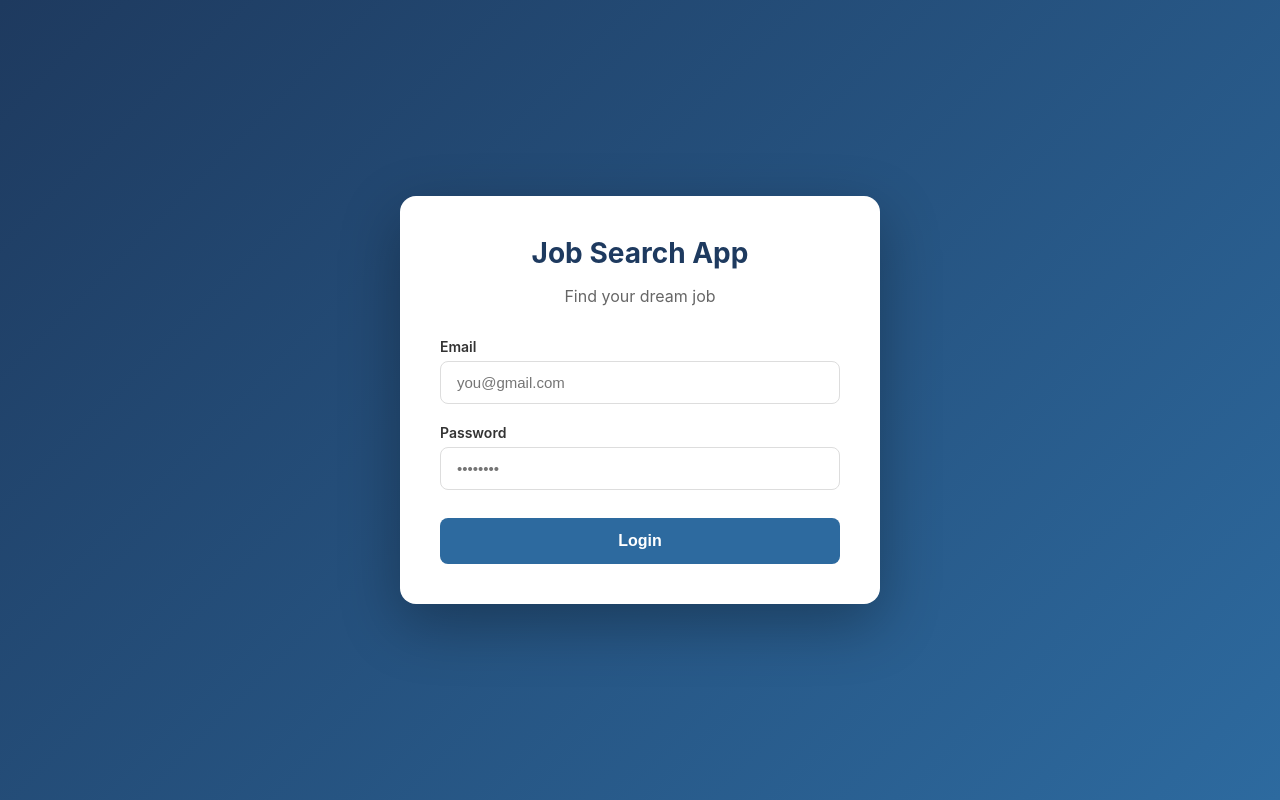
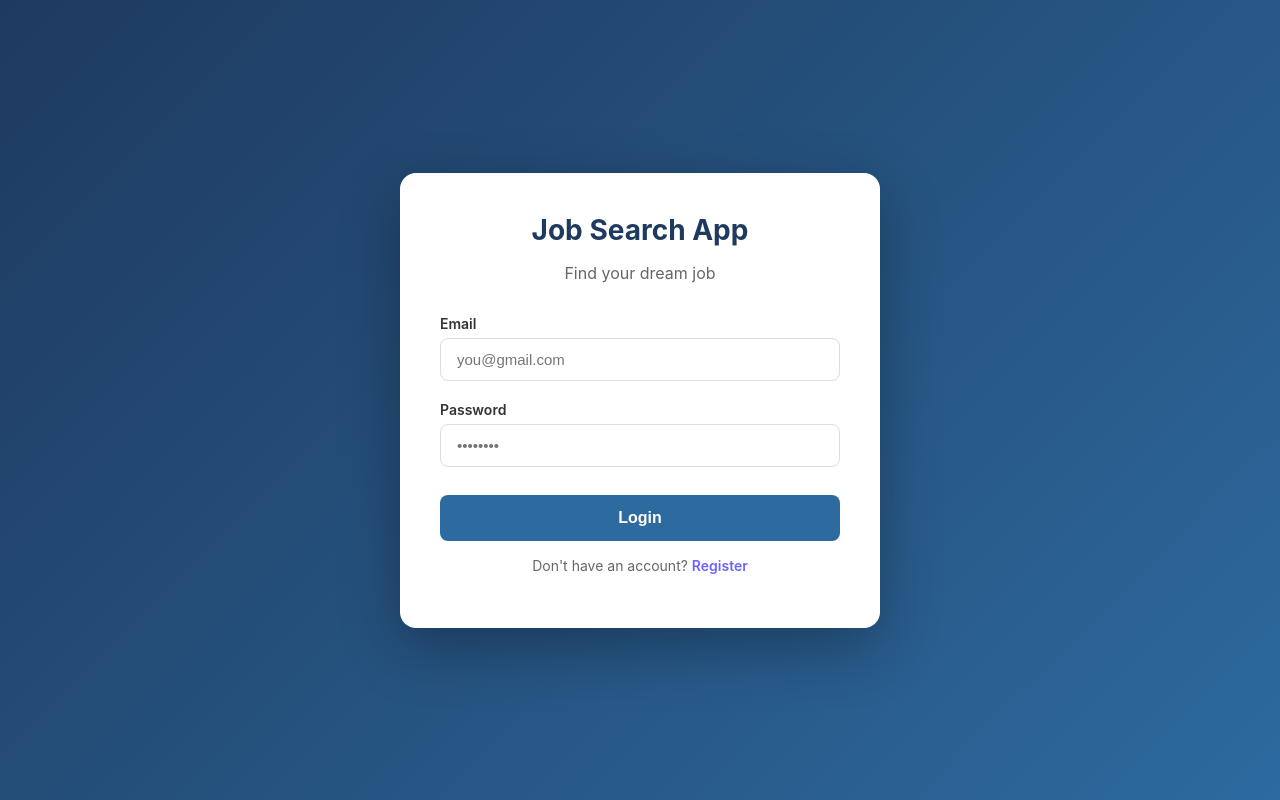
Before and after one commit to bhavishyayarapathineni/job-search-app, a React (Create React App) app in the folder frontend/: page /login in a window 1280 px wide. Built offline with nearby package versions, Linux system fonts and the light colour scheme.

Commit message:
feat: add register functionality to login page

```diff
--- a/frontend/src/pages/Login.tsx
+++ b/frontend/src/pages/Login.tsx
@@ -7,7 +7,23 @@ export default function Login() {
   const [password, setPassword] = useState('');
   const [error, setError] = useState('');
   const [loading, setLoading] = useState(false);
+  const [isRegister, setIsRegister] = useState(false);
+  const [fullName, setFullName] = useState('');
   const navigate = useNavigate();
+
+  const handleRegister = async (e: React.FormEvent) => {
+    e.preventDefault();
+    setLoading(true);
+    try {
+      const res = await axios.post('/api/auth/register', { email, password, fullName, phone: '0000000000' });
+      localStorage.setItem('token', res.data.token);
+      localStorage.setItem('user', JSON.stringify({ email: res.data.email, fullName: res.data.fullName }));
+      navigate('/jobs');
+    } catch (err: any) {
+      setError(err.response?.data?.message || 'Registration failed');
+    }
+    setLoading(false);
+  };
 
   const handleLogin = async (e: React.FormEvent) => {
     e.preventDefault();
@@ -33,7 +49,7 @@ export default function Login() {
 
         {error && <div style={styles.error}>{error}</div>}
 
-        <form onSubmit={handleLogin}>
+        <form onSubmit={isRegister ? handleRegister : handleLogin}>
           <div style={styles.field}>
             <label style={styles.label}>Email</label>
             <input
@@ -61,9 +77,18 @@ export default function Login() {
             type="submit"
             disabled={loading}
           >
-            {loading ? 'Logging in...' : 'Login'}
+            {loading ? (isRegister ? 'Registering...' : 'Logging in...') : (isRegister ? 'Register' : 'Login')}
           </button>
         </form>
+        <p style={{textAlign:'center', marginTop:16, fontSize:14, color:'#666'}}>
+          Don't have an account?{' '}
+          <span
+            style={{color:'#6c63ff', cursor:'pointer', fontWeight:600}}
+            onClick={() => setIsRegister(!isRegister)}
+          >
+            {isRegister ? 'Back to Login' : 'Register'}
+          </span>
+        </p>
       </div>
     </div>
   );
```
